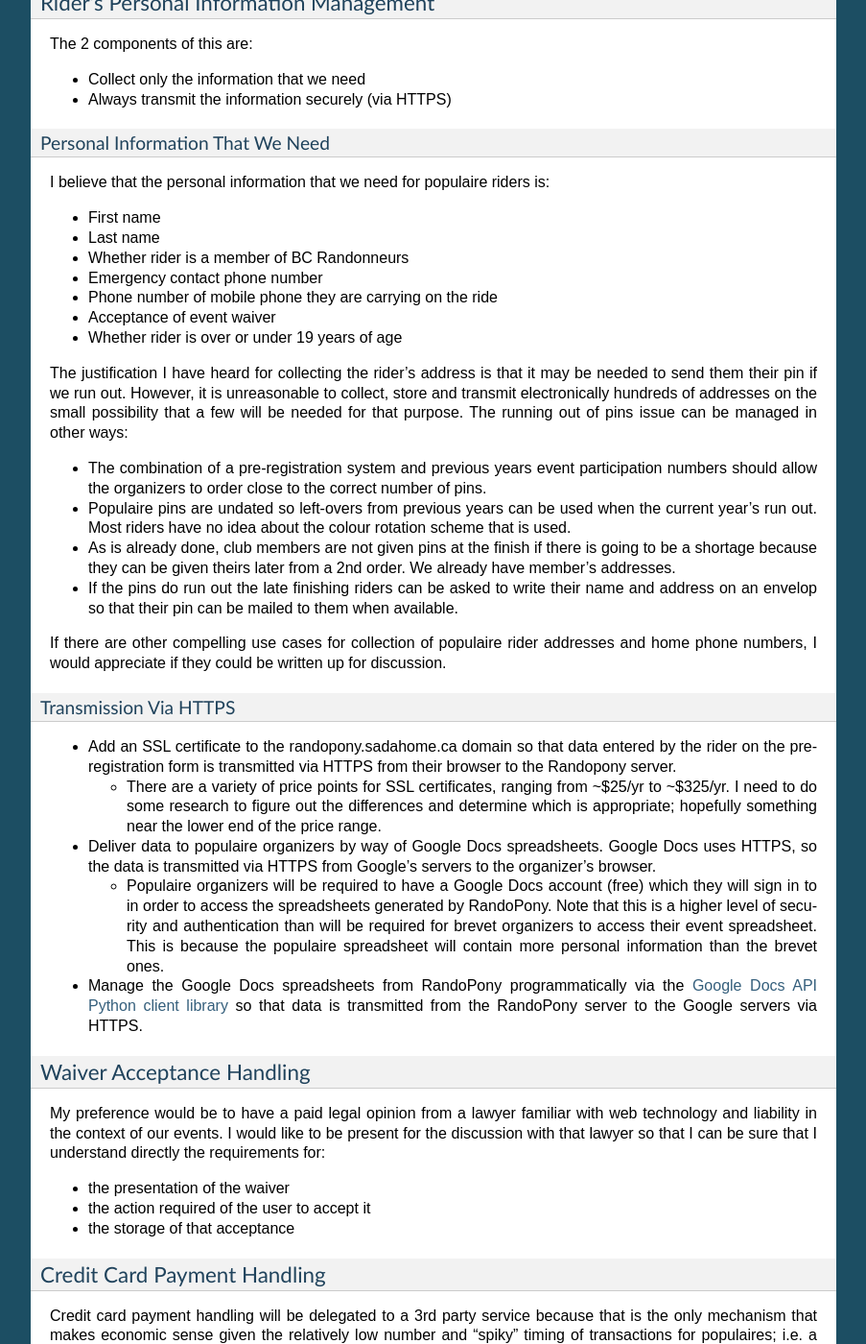
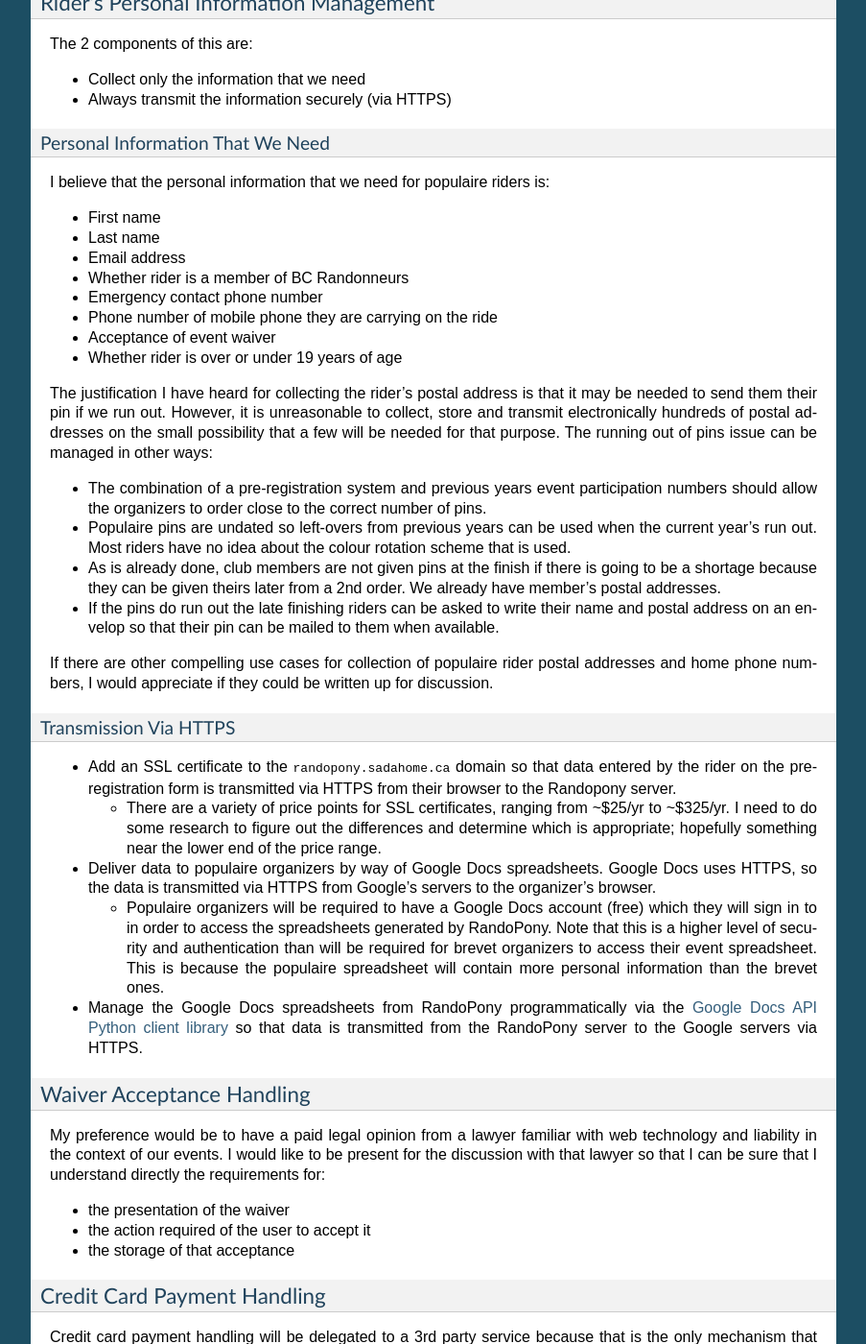
Before and after one commit to douglatornell/randopony, a Sphinx documentation site: the page built from docs/2011Plans.rst, in a window 1280 px wide and 1400 px high, scrolled down 4154 px. Shown: the whole window at 96% size, without its empty margins (198-1101 px from the left). Built offline with Sphinx 7.4.7, drawn with Linux system fonts in a browser that asks for light colours; some of the changed text lies outside the part shown.

Commit message:
Add email address to list of collected & stored data.

```diff
--- a/docs/2011Plans.rst
+++ b/docs/2011Plans.rst
@@ -332,18 +332,19 @@ riders is:
 
 * First name
 * Last name
+* Email address
 * Whether rider is a member of BC Randonneurs
 * Emergency contact phone number
 * Phone number of mobile phone they are carrying on the ride
 * Acceptance of event waiver
 * Whether rider is over or under 19 years of age
 
-The justification I have heard for collecting the rider's address is
-that it may be needed to send them their pin if we run out. However,
-it is unreasonable to collect, store and transmit electronically
-hundreds of addresses on the small possibility that a few will be
-needed for that purpose. The running out of pins issue can be managed
-in other ways:
+The justification I have heard for collecting the rider's postal
+address is that it may be needed to send them their pin if we run
+out. However, it is unreasonable to collect, store and transmit
+electronically hundreds of postal addresses on the small possibility
+that a few will be needed for that purpose. The running out of pins
+issue can be managed in other ways:
 
 * The combination of a pre-registration system and previous years
   event participation numbers should allow the organizers to order
@@ -353,21 +354,21 @@ in other ways:
   the colour rotation scheme that is used.
 * As is already done, club members are not given pins at the finish if
   there is going to be a shortage because they can be given theirs
-  later from a 2nd order. We already have member's addresses.
+  later from a 2nd order. We already have member's postal addresses.
 * If the pins do run out the late finishing riders can be asked to
-  write their name and address on an envelop so that their pin can be
-  mailed to them when available.
+  write their name and postal address on an envelop so that their pin
+  can be mailed to them when available.
 
 If there are other compelling use cases for collection of populaire
-rider addresses and home phone numbers, I would appreciate if they
-could be written up for discussion.
+rider postal addresses and home phone numbers, I would appreciate if
+they could be written up for discussion.
 
 
 Transmission Via HTTPS
 ~~~~~~~~~~~~~~~~~~~~~~
 
-* Add an SSL certificate to the randopony.sadahome.ca domain so that
-  data entered by the rider on the pre-registration form is
+* Add an SSL certificate to the :kbd:`randopony.sadahome.ca` domain so
+  that data entered by the rider on the pre-registration form is
   transmitted via HTTPS from their browser to the Randopony server.
 
   * There are a variety of price points for SSL certificates, ranging
@@ -483,6 +484,7 @@ Populaires App Components and Workflow
 
      * First name
      * Last name
+     * Email address
      * Whether rider is a member of BC Randonneurs
      * Emergency contact phone number
      * Phone number of mobile phone they are carrying on the ride
@@ -502,7 +504,8 @@ Populaires App Components and Workflow
    transaction was successful:
 
    * The rider's database entry is updated to indicate payment confirmed
-   * A confirmation email is sent to the address the rider provided
+   * A confirmation email is sent to the email address the rider
+     provided
    * The Google Docs spreadsheet for the event is updated with the
      rider's information
 
@@ -537,6 +540,7 @@ The Google Docs spreadsheet for a populaire will contain 2 sheets:
 * The detailed riders list. This sheet contains the collected contact
   information for the riders and is intended for organizer use.
 
+
 Summary Riders List Columns
 ~~~~~~~~~~~~~~~~~~~~~~~~~~~
 
@@ -557,6 +561,7 @@ Detailed Riders List Columns
 * Phone number of mobile phone they are carrying on the ride
 * Whether rider is over or under 19 years of age
 * BC Randonneurs membership status
+* Rider's email address
 
 
 .. _SiteAndCodebaseMaintenance-section:
```
